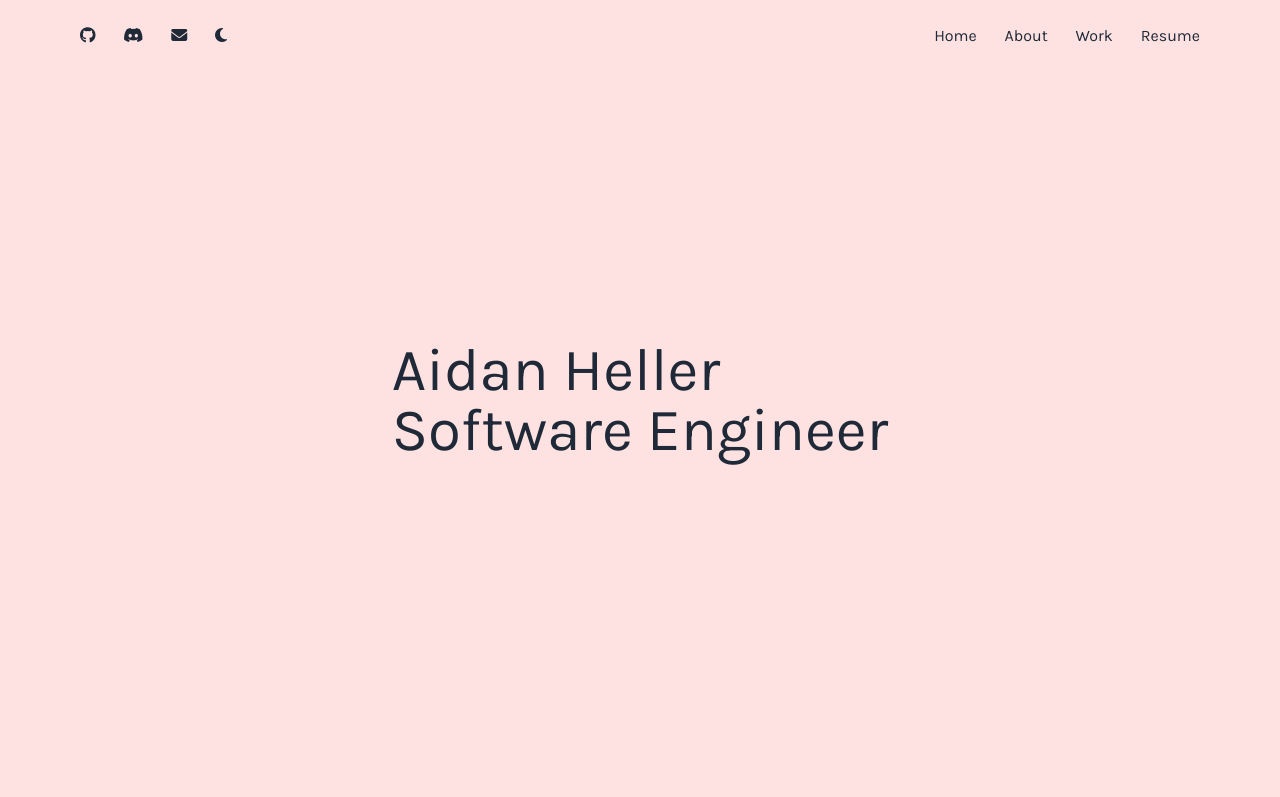
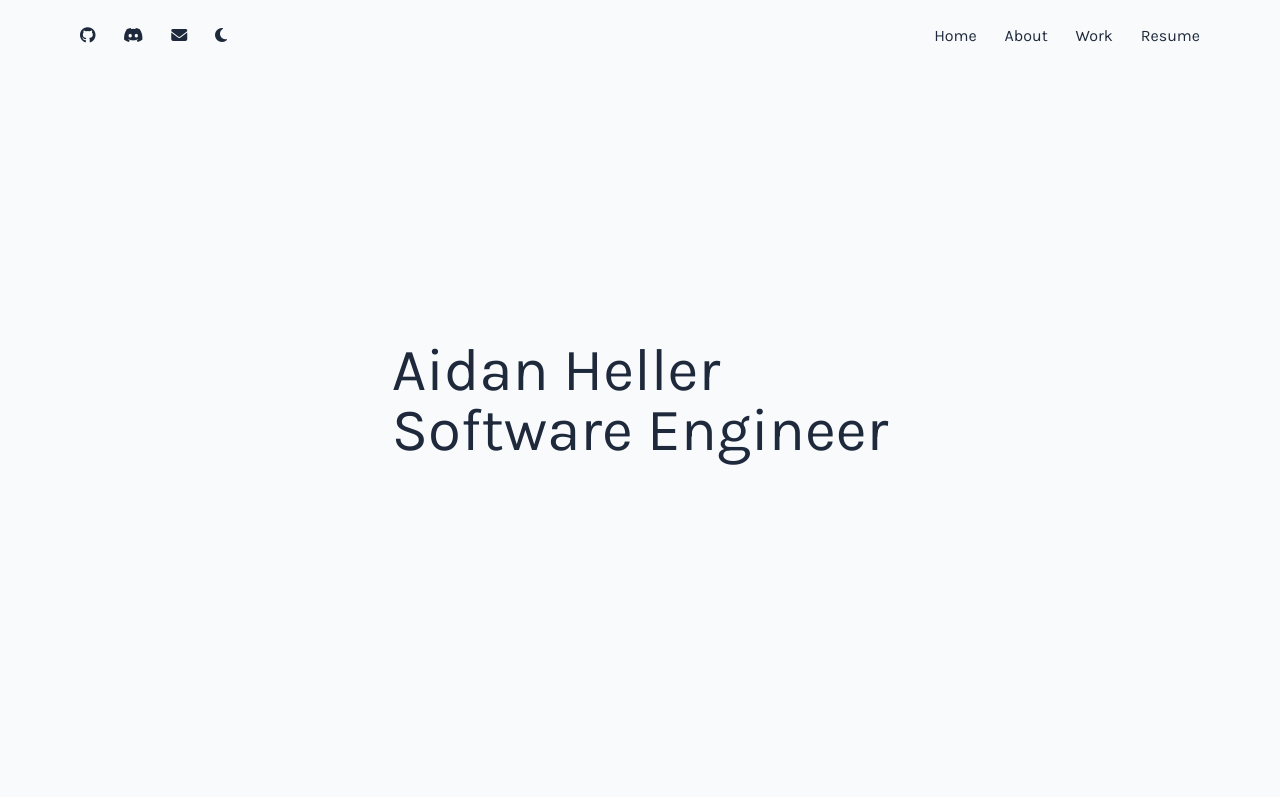
Before and after one commit to gnawinganimal/gnawinganimal.github.io, a website: page index.html in a window 1280 px wide. Shown: the top 797 px of the page. Drawn offline with nearby package versions, Linux system fonts and the light colour scheme; files that its build step writes are made by us from their sources.

Commit message:
Experiment with colors

```diff
--- a/index.html
+++ b/index.html
@@ -14,31 +14,31 @@
 <body>
 
 <!-- NAVIGATION -->
-<div class="w-full px-20 py-6 fixed flex flex-wrap items-center justify-between text-gray-800 dark:text-gray-200">
+<div class="w-full px-20 py-6 fixed flex flex-wrap items-center justify-between text-slate-800 dark:text-slate-50">
   <div class="space-x-6">
-    <a class="transform transition duration-300 hover:scale-110 hover:text-red-300" href="https://github.com/gnawinganimal" target="_blank">
+    <a class="transform transition duration-300 hover:scale-110 hover:text-red-300 dark:hover:text-yellow-300" href="https://github.com/gnawinganimal" target="_blank">
       <i class="fa-brands fa-github"></i>
     </a>
-    <a class="transform transition duration-300 hover:scale-110 hover:text-red-300">
+    <a class="transform transition duration-300 hover:scale-110 hover:text-red-300 dark:hover:text-yellow-300">
       <i class="fa-brands fa-discord"></i>
     </a>
-    <a class="transform transition duration-300 hover:scale-110 hover:text-red-300" href="mailto:unrongeur@proton.me">
+    <a class="transform transition duration-300 hover:scale-110 hover:text-red-300 dark:hover:text-yellow-300" href="mailto:unrongeur@proton.me">
       <i class="fa-solid fa-envelope"></i>
     </a>
-    <button id="theme-toggle">
+    <button id="theme-toggle" class="transform transition duration-300 hover:scale-110 hover:text-red-300 dark:hover:text-yellow-300">
       <i id="dark-theme-icon" class="fa-solid fa-moon"></i>
       <i id="light-theme-icon" class="fa-solid fa-sun"></i>
     </button>
   </div>
   <div class="space-x-6">
-    <a href="#home" class="transform transition duration-300 hover:scale-110 hover:text-red-300">Home</a>
-    <a href="#about" class="transform transition duration-399 hover:scale-110 hover:text-red-300">About</a>
-    <a href="#work" class="transform transition duration-300 hover:scale-110 hover:text-red-300">Work</a>
-    <a href="resume" class="transform transition duration-300 hover:scale-110 hover:text-red-300">Resume</a>
+    <a href="#home" class="transform transition duration-300 hover:scale-110 hover:text-red-300 dark:hover:text-yellow-300">Home</a>
+    <a href="#about" class="transform transition duration-399 hover:scale-110 hover:text-red-300 dark:hover:text-yellow-300">About</a>
+    <a href="#work" class="transform transition duration-300 hover:scale-110 hover:text-red-300 dark:hover:text-yellow-300">Work</a>
+    <a href="resume" class="transform transition duration-300 hover:scale-110 hover:text-red-300 dark:hover:text-yellow-300">Resume</a>
   </div>
 </div>
 
-<div class="w-full px-40 pb-20 bg-red-100 dark:bg-gray-800 text-gray-800 dark:text-gray-200">
+<div class="w-full px-40 pb-20 bg-slate-50 text-slate-800 dark:bg-slate-800 dark:text-slate-50">
 
 <!-- HOME -->
 <div id="home" class="h-screen flex justify-center items-center">
```
